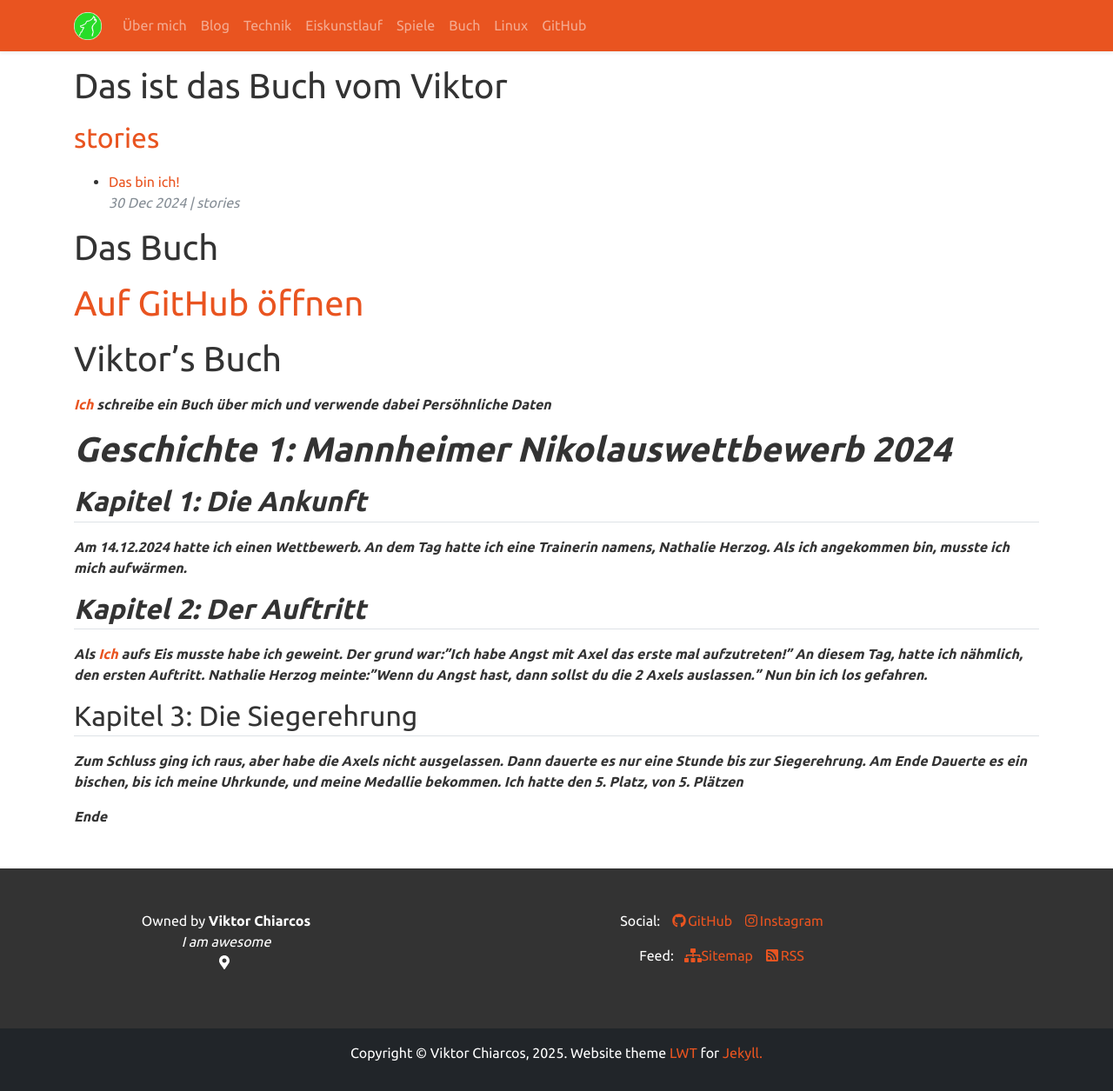
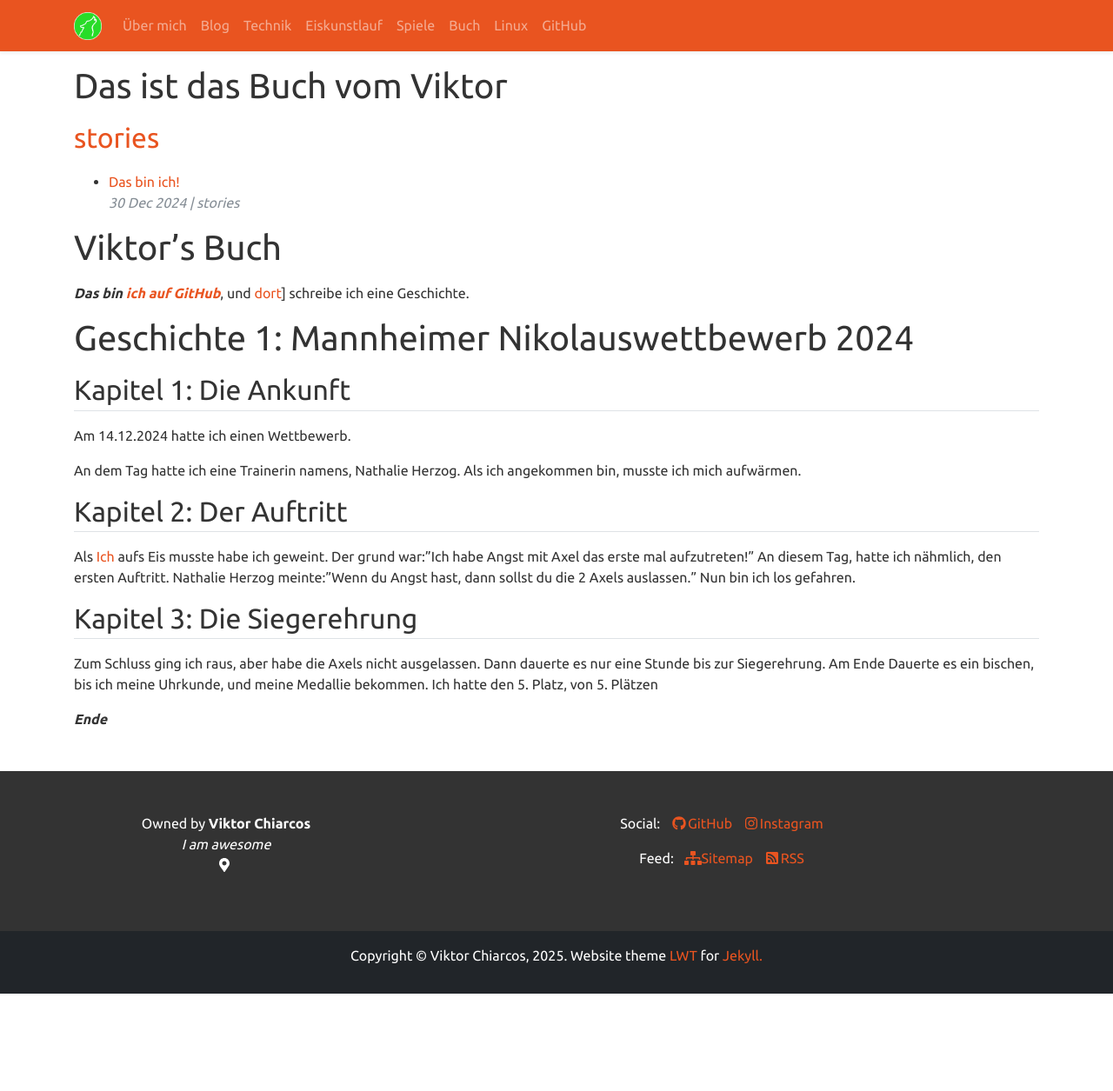
Before and after one commit to viktor-chiarcos/viktor-chiarcos.github.io, a Jekyll site: the page built from _pages/buch.md, in a window 1280 px wide. Shown: the whole page at 87% size. Built offline with Jekyll 4.4.1, drawn with Linux system fonts in a browser that asks for light colours; after the commit the page ends 1143 px from its top, so only the background shows below that.

Commit message:
aufräumen ;)

```diff
--- a/_pages/buch.md
+++ b/_pages/buch.md
@@ -2,39 +2,37 @@
 layout: page
 permalink: /buch/
 title: "Das ist das Buch vom Viktor"
-excerpt: "List of posts grouped by categories."
+excerpt: "Ich schreibe ein Buch über mich und verwende dabei Persöhnliche Daten."
 ---
 
 {%- include archive-list.html list_items=site.categories -%}
-# Das Buch
-
-# [Auf GitHub öffnen](https://github.com/viktor-chiarcos/My-Book)
 
 # Viktor's Buch
 
-***[Ich](https://github.com/viktor-chiarcos) schreibe ein Buch über mich und verwende dabei Persöhnliche Daten***
+***Das bin [ich auf GitHub](https://github.com/viktor-chiarcos)***, und [dort](https://github.com/viktor-chiarcos/My-Book)] schreibe ich eine Geschichte.
 
-# ***Geschichte 1: Mannheimer Nikolauswettbewerb 2024***
+# Geschichte 1: Mannheimer Nikolauswettbewerb 2024
 
-## ***Kapitel 1: Die Ankunft***
+## Kapitel 1: Die Ankunft
 
-***Am 14.12.2024 hatte ich einen Wettbewerb.
+Am 14.12.2024 hatte ich einen Wettbewerb.
+
 An dem Tag hatte ich eine Trainerin namens, Nathalie Herzog.
-Als ich angekommen bin, musste ich mich aufwärmen.***
+Als ich angekommen bin, musste ich mich aufwärmen.
 
-## ***Kapitel 2: Der Auftritt***
+## Kapitel 2: Der Auftritt
 
-***Als [Ich](https://github.com/viktor-chiarcos) aufs Eis musste habe ich geweint.
+Als [Ich](https://github.com/viktor-chiarcos) aufs Eis musste habe ich geweint.
 Der grund war:"Ich habe Angst mit Axel das erste mal aufzutreten!"
 An diesem Tag, hatte ich nähmlich, den ersten Auftritt.
 Nathalie Herzog meinte:"Wenn du Angst hast, dann sollst du die 2 Axels auslassen."
-Nun bin ich los gefahren.***
+Nun bin ich los gefahren.
 
 ## Kapitel 3: Die Siegerehrung
 
-***Zum Schluss ging ich raus, aber habe die Axels nicht ausgelassen.
+Zum Schluss ging ich raus, aber habe die Axels nicht ausgelassen.
 Dann dauerte es nur eine Stunde bis zur Siegerehrung.
 Am Ende Dauerte es ein bischen, bis ich meine Uhrkunde, und meine Medallie bekommen.
-Ich hatte den 5. Platz, von 5. Plätzen***
+Ich hatte den 5. Platz, von 5. Plätzen
 
 ***Ende***
```
